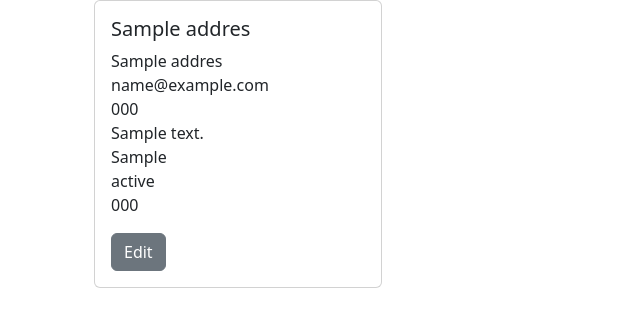
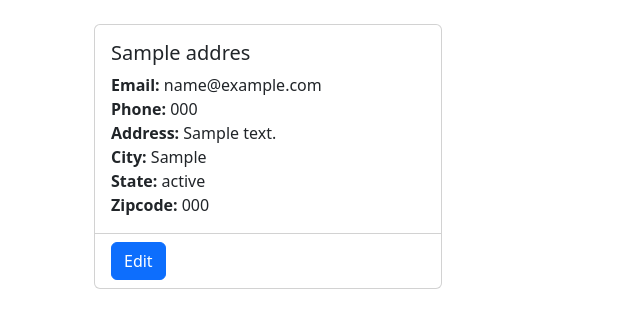
Before and after one commit to drewkybrown/Address-Book, a Django app: page / in a window 1280 px wide. Shown: the part 56-384 px from the top of the page, without its empty margins (0-640 px from the left). Run offline with Django 5.2, Linux system fonts and the light colour scheme; tables that the repository leaves empty hold one stand-in row (values such as "Sample post").

Commit message:
Style Home Page with Boostrap

```diff
--- a/address_book/templates/home.html
+++ b/address_book/templates/home.html
@@ -1,37 +1,36 @@
 {% extends 'base.html' %}
-
 
 {% block content %}
 
-<div class="container">
+<div class="container mt-4">
     <div class="row">
-
         {% if all_addresses %}
             {% for records in all_addresses %}
-			<div class="col-sm">
-				<div class="card" style="width: 18rem;">
+                <div class="col-md-4 mb-4">
+                    <div class="card h-100">
                         <div class="card-body">
                             <h5 class="card-title">{{ records.name }}</h5>
                             <p class="card-text">
-				    	{{ records.name }}<br/>
-						{{ records.email }}<br/>
-						{{ records.phone }}<br/>
-						{{ records.address }}<br/>
-						{{ records.city }}<br/>
-						{{ records.state }}<br/>
-						{{ records.zipcode }}<br/>
+                                <strong>Email:</strong> {{ records.email }}<br/>
+                                <strong>Phone:</strong> {{ records.phone }}<br/>
+                                <strong>Address:</strong> {{ records.address }}<br/>
+                                <strong>City:</strong> {{ records.city }}<br/>
+                                <strong>State:</strong> {{ records.state }}<br/>
+                                <strong>Zipcode:</strong> {{ records.zipcode }}<br/>
                             </p>
-				    <a href="{% url 'edit' records.id %}" class="btn btn-secondary">Edit</a>
+                        </div>
+                        <div class="card-footer bg-transparent">
+                            <a href="{% url 'edit' records.id %}" class="btn btn-primary">Edit</a>
                         </div>
                     </div>
-				<br/>
+                </div>
+            {% endfor %}
+        {% else %}
+            <div class="col-12">
+                <p class="text-center">No addresses found. Add some!</p>
+            </div>
+        {% endif %}
+    </div>
 </div>
 
-
-
-
-
-		{% endfor %}
-	{% endif %}
-</div></div>
 {% endblock %}
```
Lines whose indentation alone changed are shown as unchanged.
